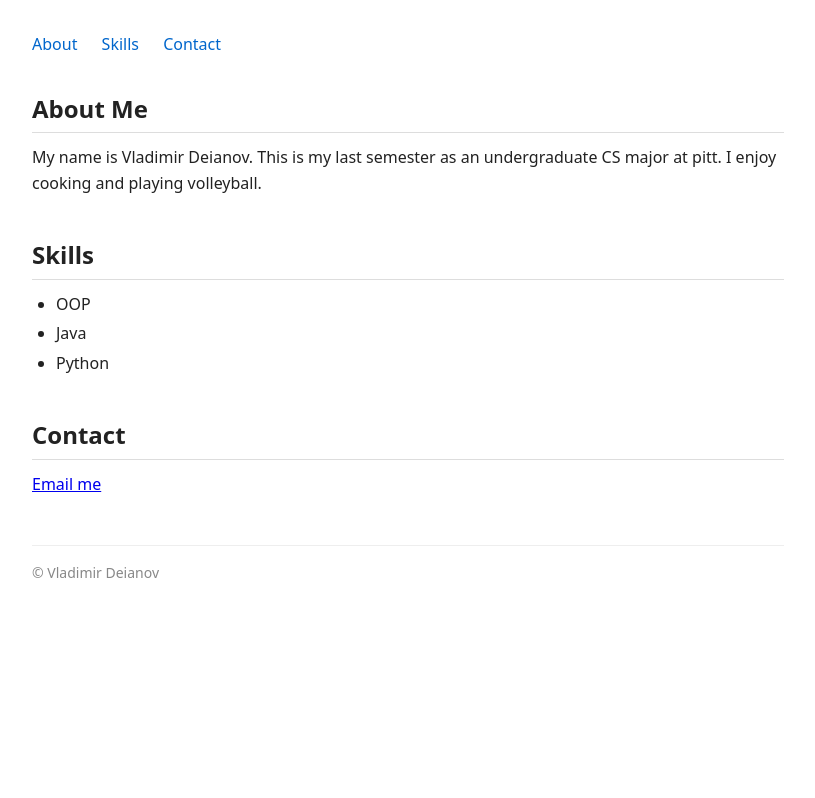
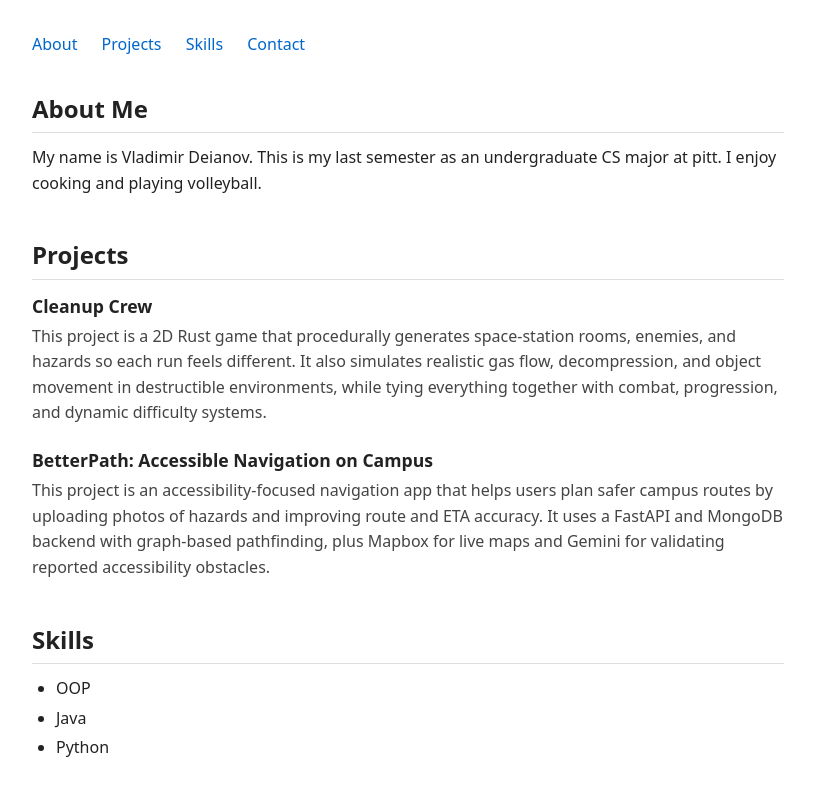
Before and after one commit to VladWorldWide27/IndividualAssignment3, a plain HTML site: page index.html in a window 1280 px wide. Shown: the top 798 px of the page, without its empty margins (232-1047 px from the left). Drawn offline with Linux system fonts and the light colour scheme.

Commit message:
projects are back

```diff
--- a/index.html
+++ b/index.html
@@ -13,6 +13,7 @@
   <header>
     <nav>
       <a href="#about">About</a>
+      <a href="#projects">Projects</a>
       <a href="#skills">Skills</a>
       <a href="#contact">Contact</a>
     </nav>
@@ -25,6 +26,20 @@
       My name is Vladimir Deianov. This is my last semester as an undergraduate CS major at pitt. I enjoy cooking and playing volleyball.
     </section>
 
+    <section id="projects">
+      <h2>Projects</h2>
+
+
+      <div class="project">
+        <h3>Cleanup Crew</h3>
+        <p>This project is a 2D Rust game that procedurally generates space-station rooms, enemies, and hazards so each run feels different. It also simulates realistic gas flow, decompression, and object movement in destructible environments, while tying everything together with combat, progression, and dynamic difficulty systems.</p>
+      </div>
+      <div class="project">
+        <h3>BetterPath: Accessible Navigation on Campus</h3>
+        <p>This project is an accessibility-focused navigation app that helps users plan safer campus routes by uploading photos of hazards and improving route and ETA accuracy. It uses a FastAPI and MongoDB backend with graph-based pathfinding, plus Mapbox for live maps and Gemini for validating reported accessibility obstacles.</p>
+      </div>
+
+    </section>
 
     <section id="skills">
       <h2>Skills</h2>
```
